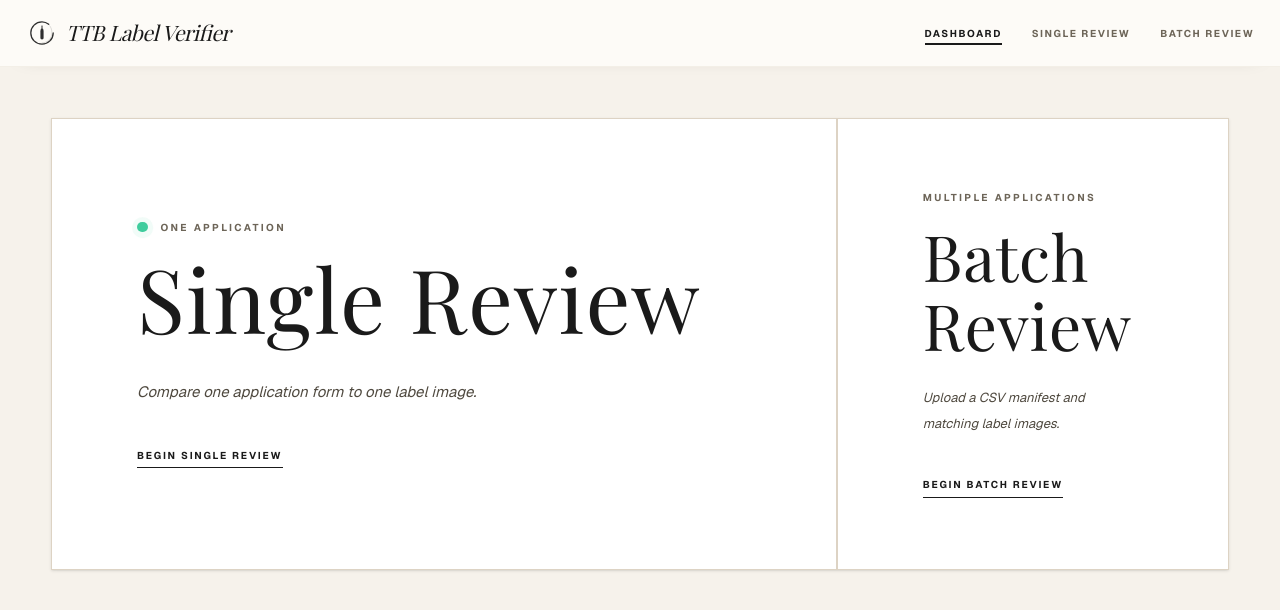
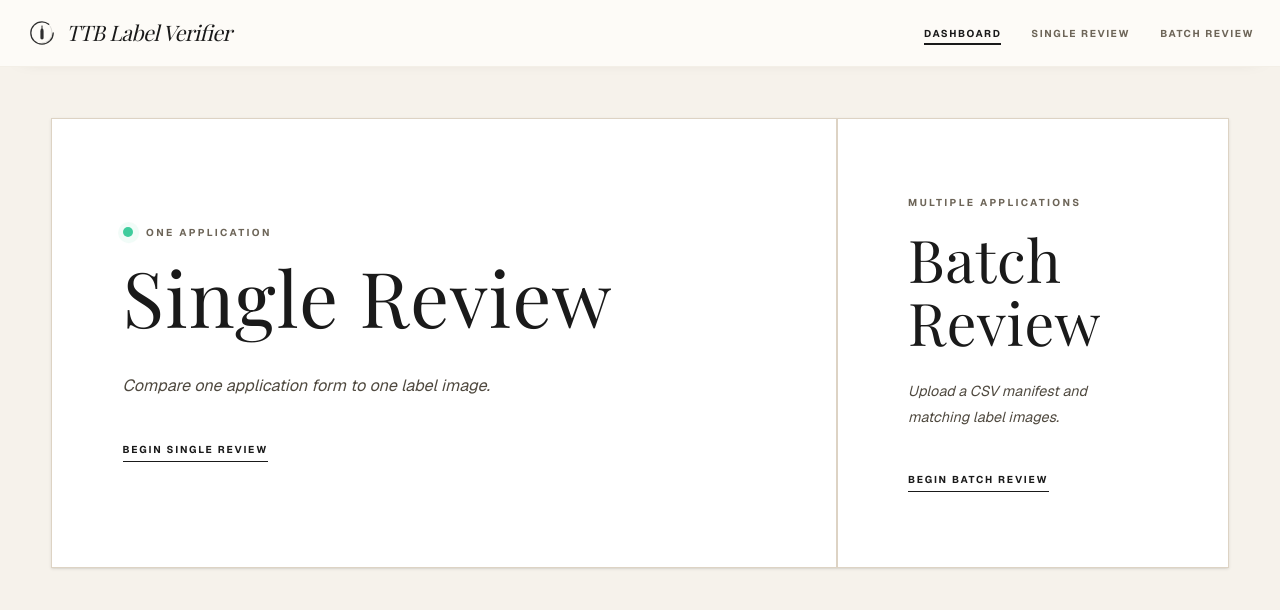
Before and after one commit to Dexin-Huang/ttb-label-verifier, a Next.js app: page / in a window 1280 px wide. Shown: the top 610 px of the page. Built offline with nearby package versions, Linux system fonts and the light colour scheme.

Commit message:
Make dashboard sizing adapt more naturally

```diff
--- a/src/app/globals.css
+++ b/src/app/globals.css
@@ -23,6 +23,9 @@
   --page-gutter: clamp(1.5rem, 4vw, 3rem);
   --page-top: clamp(2rem, 4vw, 3rem);
   --section-gap: clamp(3rem, 6vw, 4.5rem);
+  --dashboard-card-height: clamp(23rem, 35vw, 28rem);
+  --dashboard-card-padding: clamp(2.75rem, 5.5vw, 5rem);
+  --batch-processing-padding: clamp(3.25rem, 7vw, 7rem);
   --shadow-card: 0 14px 30px -24px rgba(26, 26, 26, 0.18);
   --shadow-paper: 0 28px 56px -38px rgba(26, 26, 26, 0.26);
   --ease-emphasis: cubic-bezier(0.16, 1, 0.3, 1);
@@ -33,19 +36,7 @@
 @layer base {
   html {
     scroll-behavior: smooth;
-    font-size: 16px;
-  }
-
-  @media (min-width: 64rem) {
-    html {
-      font-size: 17px;
-    }
-  }
-
-  @media (min-width: 90rem) {
-    html {
-      font-size: 18px;
-    }
+    font-size: clamp(16px, 0.18vw + 14.8px, 18px);
   }
 
   body {
--- a/src/components/app/batch-page.tsx
+++ b/src/components/app/batch-page.tsx
@@ -485,7 +485,7 @@ function BatchProcessingStage({ progress }: { progress: BatchProgressState }) {
         />
       </div>
 
-      <div className="app-panel p-20 text-center md:p-28">
+      <div className="app-panel p-[var(--batch-processing-padding)] text-center">
         <div className="relative z-10 mx-auto max-w-sm space-y-8">
           <div className="relative h-px overflow-hidden bg-[#E3DBCF]">
             <div
--- a/src/components/app/dashboard-page.tsx
+++ b/src/components/app/dashboard-page.tsx
@@ -20,8 +20,10 @@ function SingleReviewCard({ compact }: { compact: boolean }) {
   return (
     <Link
       href="/reviews/new"
-      className={`group flex flex-col justify-center bg-surface text-left transition-colors hover:bg-hover ${
-        compact ? 'h-48 p-12' : 'h-[450px] p-20'
+      className={`group flex h-full flex-col justify-center bg-surface text-left transition-colors hover:bg-hover ${
+        compact
+          ? 'h-48 p-12'
+          : 'min-h-[var(--dashboard-card-height)] px-[var(--dashboard-card-padding)] py-[calc(var(--dashboard-card-padding)*0.9)]'
       }`}
     >
       <div className="space-y-4">
@@ -31,13 +33,13 @@ function SingleReviewCard({ compact }: { compact: boolean }) {
         </div>
         <h2
           className={`display-serif leading-[1.04] tracking-[0.015em] ${
-            compact ? 'text-[3.1rem]' : 'text-[5.2rem]'
+            compact ? 'text-[3.1rem]' : 'text-[clamp(4.2rem,6vw,5.35rem)]'
           }`}
         >
           Single Review
         </h2>
         {!compact ? (
-          <p className="max-w-md pt-4 text-[15px] italic leading-7 text-subtle">
+          <p className="max-w-md pt-4 text-[clamp(0.95rem,1vw,1.02rem)] italic leading-7 text-subtle">
             Compare one application form to one label image.
           </p>
         ) : null}
@@ -54,21 +56,23 @@ function BatchReviewCard({ compact }: { compact: boolean }) {
   return (
     <Link
       href="/batches/new"
-      className={`group flex flex-col justify-center bg-surface text-left transition-colors hover:bg-hover ${
-        compact ? 'h-48 p-12' : 'h-[450px] p-20'
+      className={`group flex h-full flex-col justify-center bg-surface text-left transition-colors hover:bg-hover ${
+        compact
+          ? 'h-48 p-12'
+          : 'min-h-[var(--dashboard-card-height)] px-[var(--dashboard-card-padding)] py-[calc(var(--dashboard-card-padding)*0.9)]'
       }`}
     >
       <div className="space-y-4">
         <SectionEyebrow>Multiple Applications</SectionEyebrow>
         <h2
-          className={`display-serif max-w-[18.5rem] leading-[1.08] tracking-[0.012em] ${
-            compact ? 'text-[2.6rem]' : 'text-[3.75rem]'
+          className={`display-serif max-w-[19rem] leading-[1.08] tracking-[0.012em] ${
+            compact ? 'text-[2.6rem]' : 'text-[clamp(3.2rem,4.6vw,4rem)]'
           }`}
         >
           Batch Review
         </h2>
         {!compact ? (
-          <p className="max-w-[13rem] pt-2 text-[13px] italic leading-6 text-subtle">
+          <p className="max-w-[14rem] pt-2 text-[clamp(0.84rem,0.92vw,0.92rem)] italic leading-6 text-subtle">
             Upload a CSV manifest and matching label images.
           </p>
         ) : null}
```
